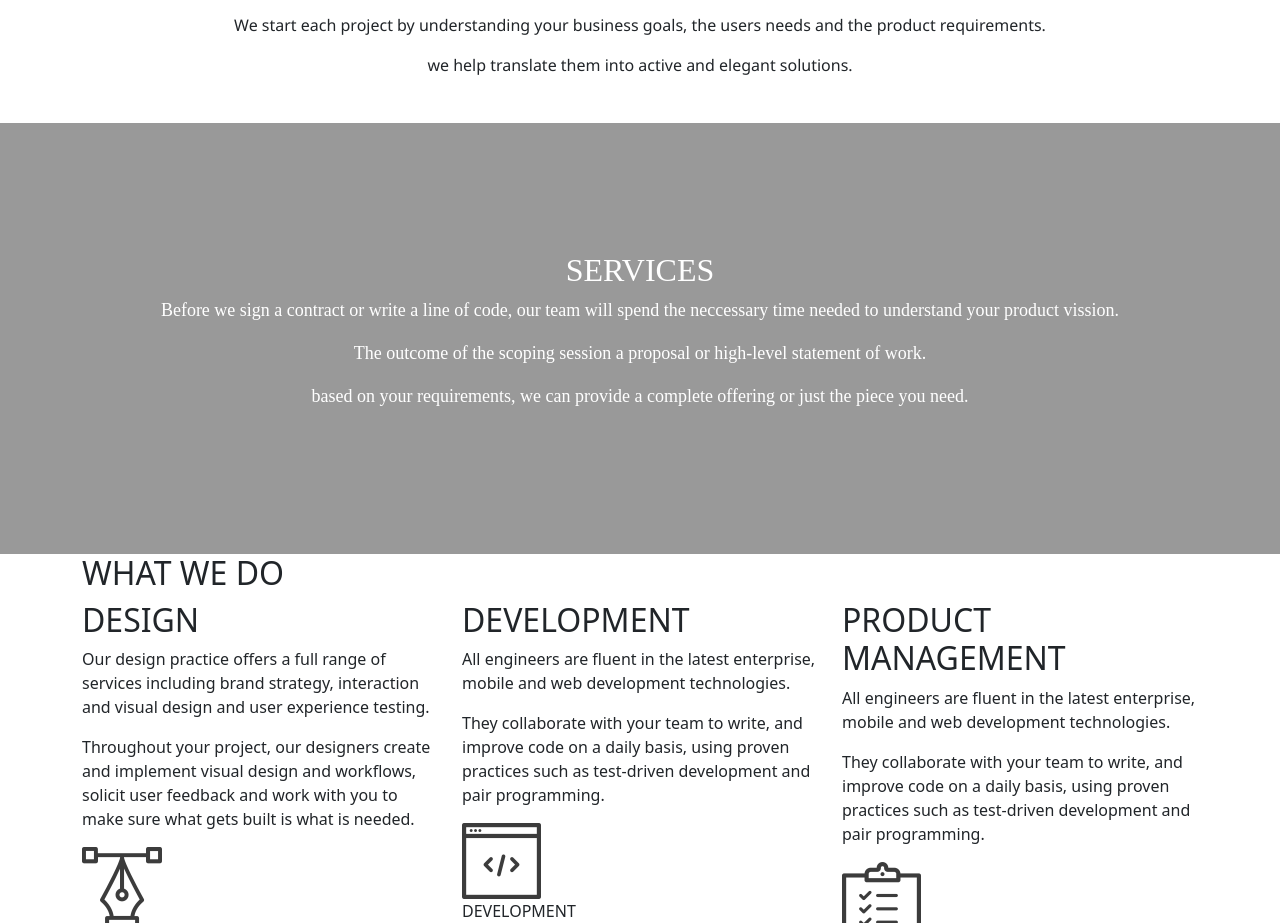
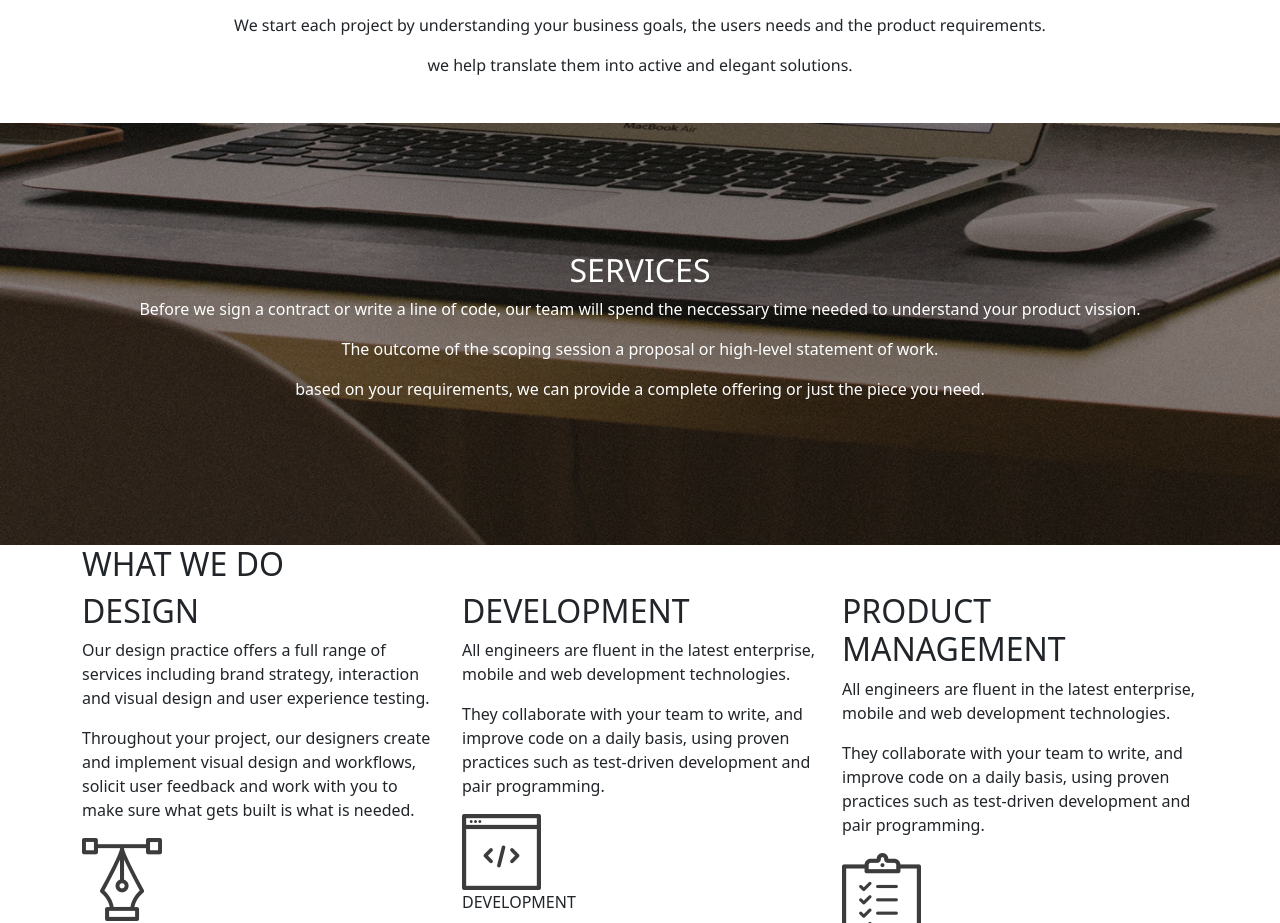
Before and after one commit to edwinmuriithi/Delani-Studio, a plain HTML site: page index.html in a window 1280 px wide. Shown: the part 881-1804 px from the top of the page. Drawn offline with nearby package versions, Linux system fonts and the light colour scheme.

Commit message:
Add background image ti services

```diff
--- a/css/style.css
+++ b/css/style.css
@@ -51,17 +51,16 @@
 
             .services {
                 text-align: center;
-                background-image: url("../images/backgrounds/s_image.jpg");
+                background-image: url("../images/assets/backgrounds/s_image.jpg");
                 color: white;
                 background-position: center;
                 background-size: cover;
                 background-repeat: no-repeat;
-                font-family: 'Copse', serif;
-                font-size: 18px;
+                font-family: 'Segoe UI', Tahoma, Geneva, Verdana, sans-serif font-size: 18px;
             }
 
             .services h2 {
-                font-family: 'Gabriela', serif;
+                font-family: 'Segoe UI', Tahoma, Geneva, Verdana, sans-serif
             }
 
             #services1 {
```
